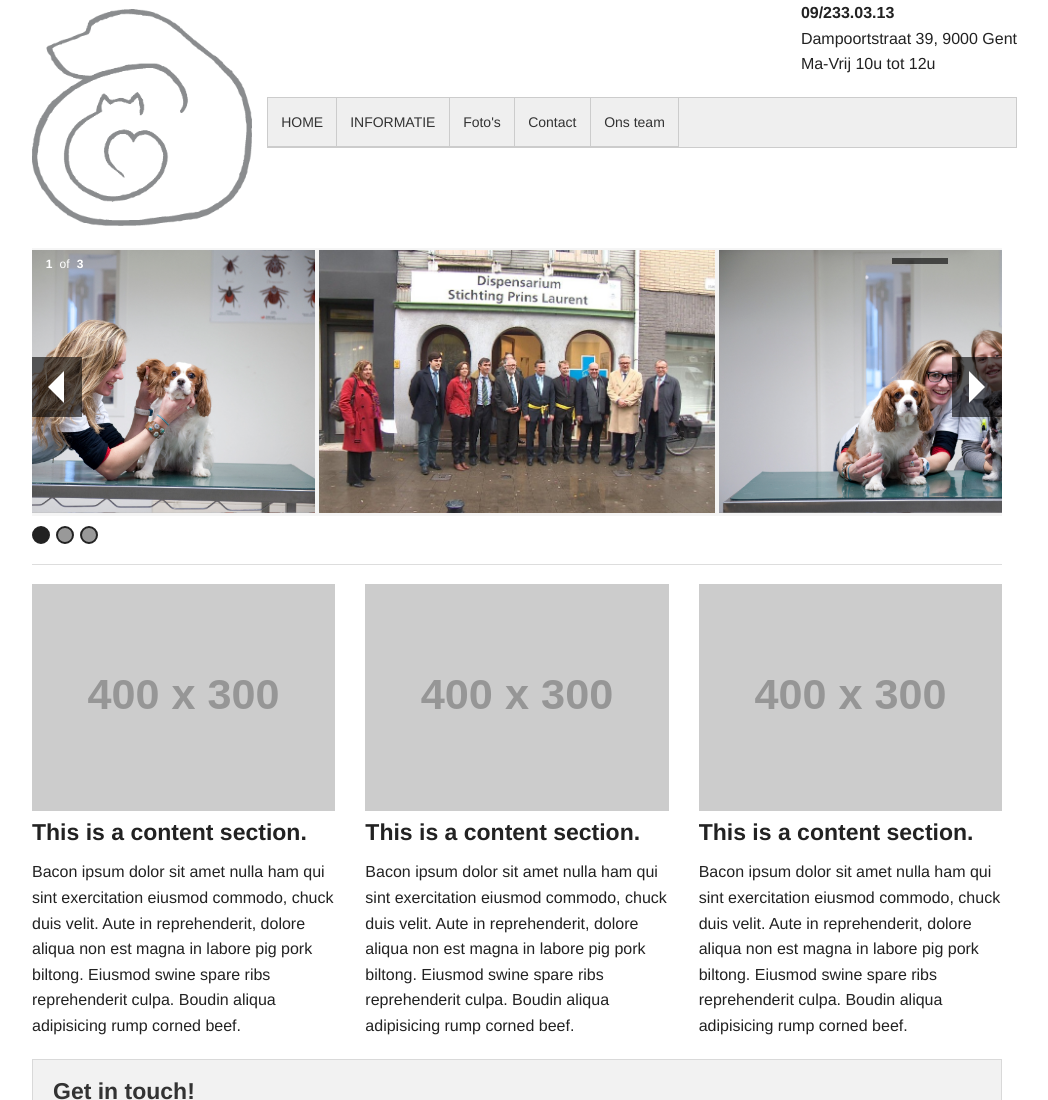
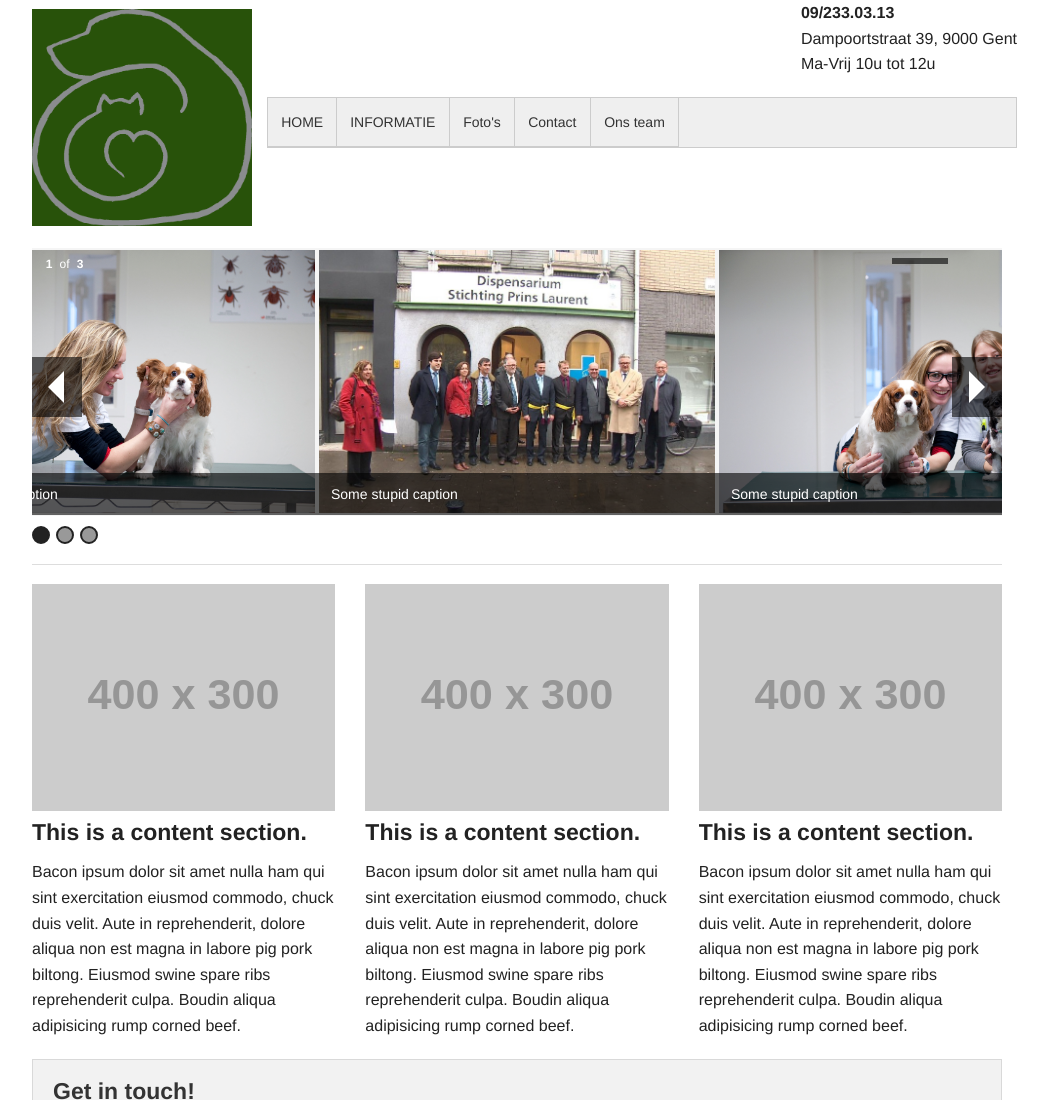
Before and after one commit to drhoet/dierendispensarium, a plain HTML site: page index.html in a window 1280 px wide. Shown: the top 1100 px of the page, without its empty margins (123-1171 px from the left). Drawn offline with Linux system fonts and the light colour scheme; placeholder pictures from the web are drawn by us.

Commit message:
Fixes to foundation.orbit.circular

```diff
--- a/index.html
+++ b/index.html
@@ -62,12 +62,15 @@
 				<ul data-orbit data-options="captions: false;">
 					<li>
 						<img class="orbit-image" src="images/pic1.jpg" width="400px"/>
+						<div class="orbit-caption">Some stupid caption</div>
 					</li>
 					<li>
 						<img class="orbit-image" src="images/pic3.jpg" width="400px"/>
+						<div class="orbit-caption">Some stupid caption</div>
 					</li>
 					<li>
 						<img class="orbit-image" src="images/pic2.jpg" width="400px"/>
+						<div class="orbit-caption">Some stupid caption</div>
 					</li>
 				</ul>
 				<hr />
--- a/javascripts/foundation.orbit.circular.js
+++ b/javascripts/foundation.orbit.circular.js
@@ -16,7 +16,6 @@
 
     version: '4.2.0',
 
-/* TODO: retain active slide */
     settings: {
       timer_speed: 10000,
       pause_on_hover: true,
@@ -156,16 +155,28 @@
           $slides = $slides_container.children();
 
       self._buffer_size = Math.ceil(($slides_container.width() - self.settings.slide_width) / (2 * self.settings.slide_width)) + 1;
+      // To support the "sliding" effect we need to clone slides from
+      // begin and end with the size of the buffer
+      if($slides.length < self._buffer_size) {
+        self._buffer_size = Math.ceil(self._buffer_size / $slides.length) * $slides.length;
+        for(var i = 0; i < self._buffer_size / $slides.length; ++i) {
+          $slides_container.prepend($slides.clone().attr('data-orbit-slide', '').removeClass(self.settings.active_slide_class));
+          $slides_container.append($slides.clone().attr('data-orbit-slide', '').removeClass(self.settings.active_slide_class));
+        }
+      } else {
+        $slides_container.prepend($slides.slice($slides.length - self._buffer_size).clone().attr('data-orbit-slide', '').removeClass(self.settings.active_slide_class));
+        $slides_container.append($slides.slice(0, self._buffer_size).clone().attr('data-orbit-slide', '').removeClass(self.settings.active_slide_class));
+      }
       self._slide_offset = - (((2*self._buffer_size - 1) * self.settings.slide_width) - $slides_container.width()) / 2;
-      // To better support the "sliding" effect we need to clone slides from
-      // begin and end with the size of the buffer
-      $slides_container.prepend($slides.slice($slides.length - self._buffer_size).clone().attr('data-orbit-slide', ''));
-      $slides_container.append($slides.slice(0, self._buffer_size).clone().attr('data-orbit-slide', ''));
       self._init_dimensions($slides_container);
-      // Make the first "real" slide active
-      $slides_container.css(self._margin_position_property, self._get_offset(self._buffer_size));
-      $active_slide.removeClass(self.settings.active_slide_class);
-      $slides.first().addClass(self.settings.active_slide_class);
+
+      if(active_index < 0) {
+        // Make the first "real" slide active
+        active_index = self._buffer_size;
+        $slides.first().addClass(self.settings.active_slide_class);
+      }
+
+      $slides_container.css(self._margin_position_property, self._get_offset(active_index + self._buffer_size)); //this index is without the buffer!!
     },
 
     _init_events: function ($slides_container) {
@@ -181,10 +192,9 @@
         .on('resize.fndtn.orbit', function() {
           $slides_container.height('');
           $slides_container.height(self.settings.slide_height);
-          $slides_container.children().slice(0, self._buffer_size).remove();
-          $slides_container.children().slice($slides_container.length - self._buffer_size - 1).remove();
+          $slides_container.children('[data-orbit-slide]').remove();
           $slides_container.width('');
-	  $slides_container.css(self._margin_position_property, '');
+          $slides_container.css(self._margin_position_property, '');
           self._init_dimensions_and_buffer($slides_container);
         });
 
--- a/sass/app.scss
+++ b/sass/app.scss
@@ -7,7 +7,15 @@
 // Comment out this import if you are customizing you imports below
 @import "foundation";
 
+$site-green-highlight: #4a9b10;
+$site-green: #28520a;
+
 img.orbit-image {
 	/*border: 2px green solid;*/
 	padding: 2px;
 }
+
+h1 {
+	color: $site-green-highlight;
+	background-color: $site-green;
+}
```
Also changed, not shown: stylesheets/app.css.
